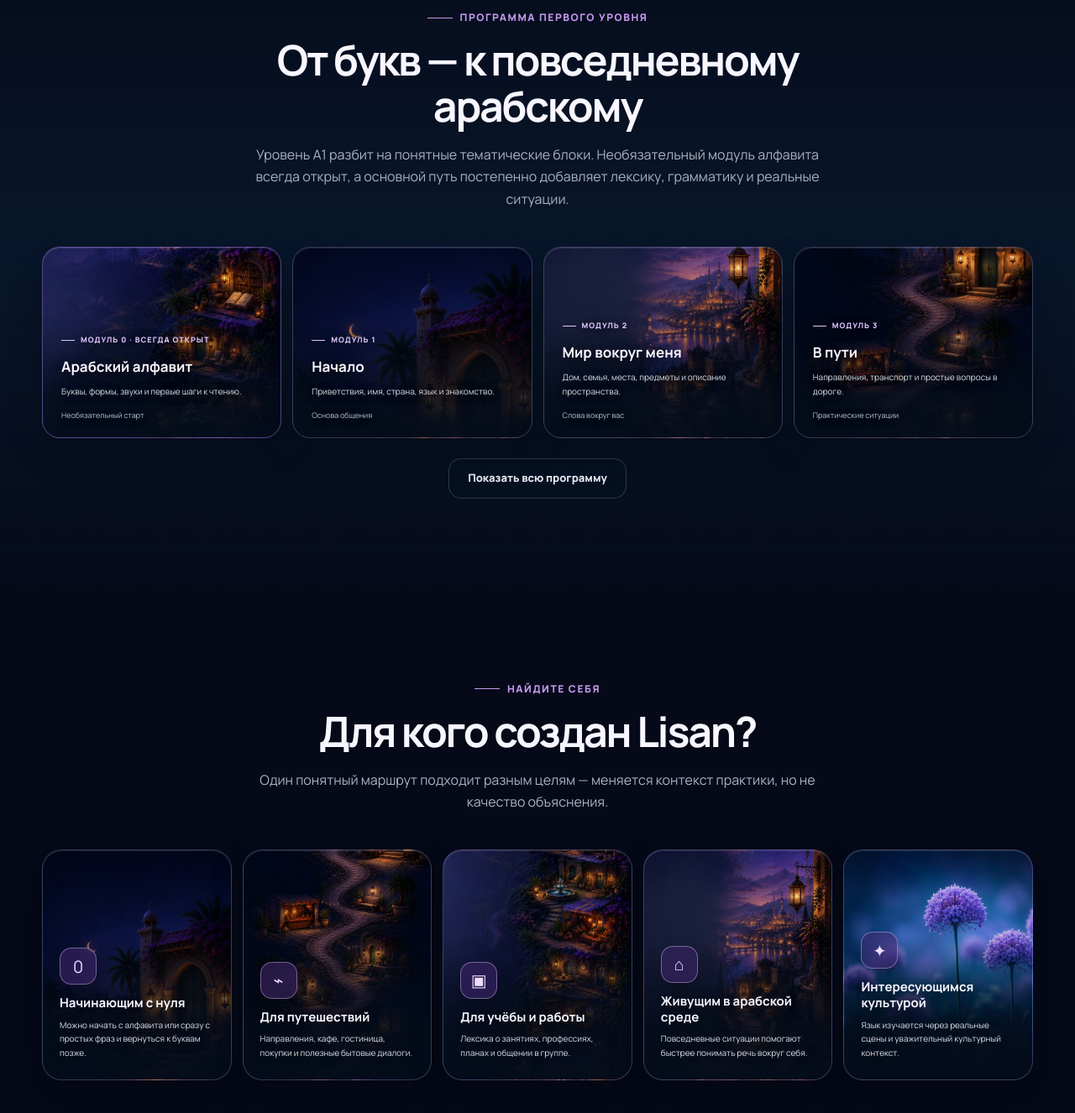
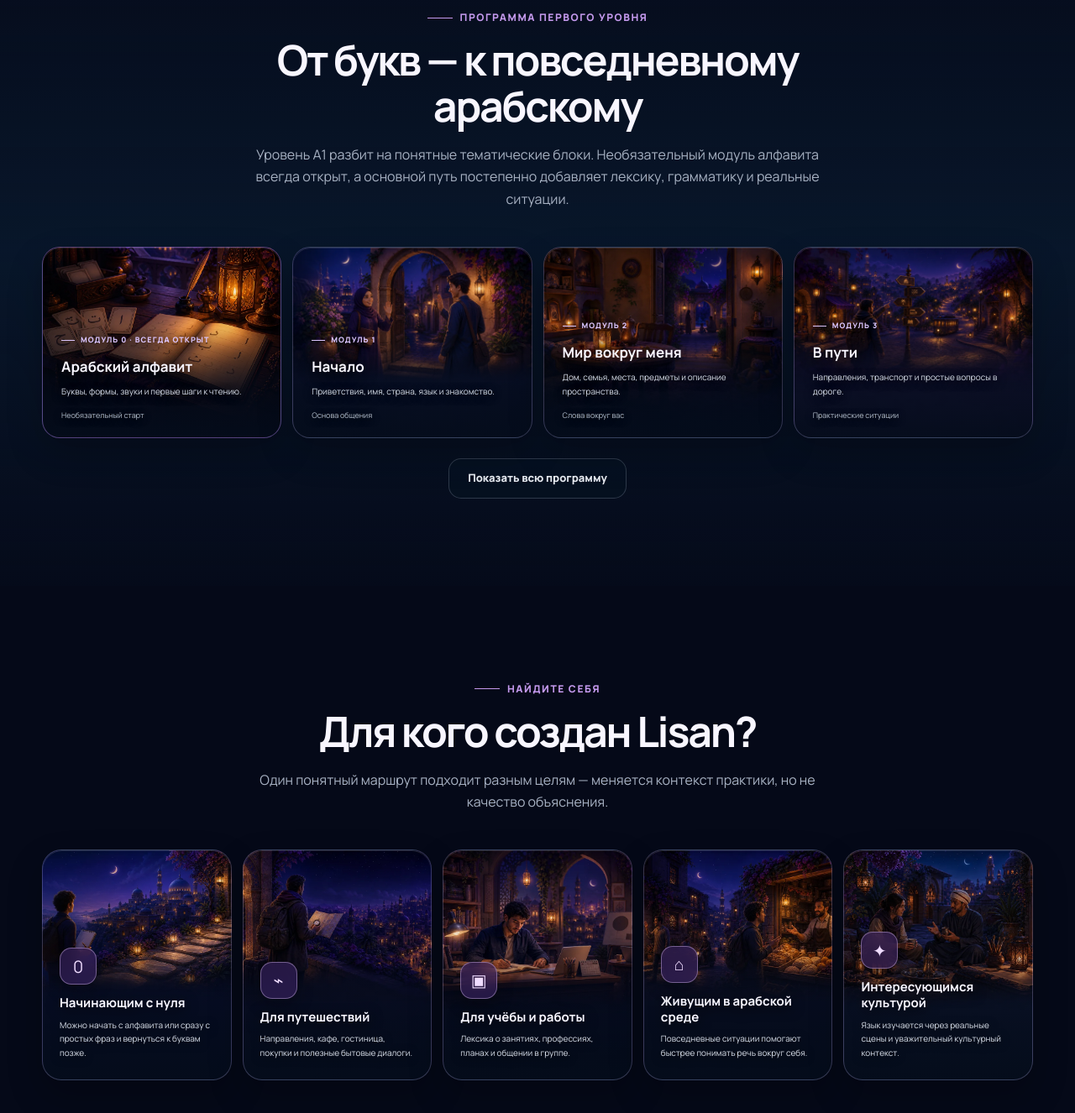
Before and after one commit to ayhamrabea/lisan-landingPgae, a plain HTML site: page index.html in a window 1280 px wide. Shown: the part 6284-7610 px from the top of the page at 84% size. Drawn offline with Linux system fonts and the light colour scheme.

Commit message:
Create topic-specific Lisan card artwork

```diff
--- a/index.html
+++ b/index.html
@@ -323,7 +323,7 @@
 
     .curriculum { overflow: hidden; background: linear-gradient(180deg, rgba(13,39,64,.06), rgba(13,39,64,.46), rgba(13,39,64,.06)); }
     .module-grid { display: grid; grid-template-columns: repeat(4, 1fr); gap: 13px; }
-    .module-card { position: relative; isolation: isolate; min-height: 228px; display: grid; align-content: end; padding: 22px 22px 47px; overflow: hidden; border: 1px solid rgba(181,175,232,.28); border-radius: 21px; background-color: #07182a; background-image: linear-gradient(180deg, rgba(4,12,26,.03) 0%, rgba(4,12,26,.12) 38%, rgba(4,12,26,.86) 77%, rgba(4,12,26,.98) 100%), var(--card-bg); background-position: center, var(--card-pos, center); background-size: cover, cover; background-repeat: no-repeat; box-shadow: 0 18px 42px rgba(0,0,0,.24); transition: transform .23s, border-color .23s, box-shadow .23s; }
+    .module-card { position: relative; isolation: isolate; min-height: 228px; display: grid; align-content: end; padding: 22px 22px 47px; overflow: hidden; border: 1px solid rgba(181,175,232,.28); border-radius: 21px; background-color: #07182a; background-image: linear-gradient(180deg, rgba(4,12,26,.01) 0%, rgba(4,12,26,.06) 42%, rgba(4,12,26,.64) 76%, rgba(4,12,26,.9) 100%), var(--card-bg); background-position: center, var(--card-pos, center); background-size: cover, cover; background-repeat: no-repeat; box-shadow: 0 18px 42px rgba(0,0,0,.24); transition: transform .23s, border-color .23s, box-shadow .23s; }
     .module-card:hover { transform: translateY(-5px); border-color: rgba(197,154,238,.58); box-shadow: 0 23px 52px rgba(0,0,0,.34); }
     .module-card::before { content: ""; position: absolute; z-index: 0; inset: 0; pointer-events: none; border-radius: inherit; box-shadow: inset 0 1px rgba(255,255,255,.12); }
     .module-card::after { display: none; }
@@ -337,7 +337,7 @@
     .program-actions { display: flex; justify-content: center; margin-top: 24px; }
 
     .audience-grid { display: grid; grid-template-columns: repeat(5, 1fr); gap: 13px; }
-    .audience-card { position: relative; isolation: isolate; min-height: 275px; display: flex; flex-direction: column; justify-content: flex-end; padding: 24px 20px; overflow: hidden; border: 1px solid rgba(181,175,232,.28); border-radius: 23px; background-color: #07182a; background-image: linear-gradient(180deg, rgba(4,12,26,.02) 0%, rgba(4,12,26,.1) 37%, rgba(4,12,26,.88) 76%, rgba(4,12,26,.99) 100%), var(--card-bg); background-position: center, var(--card-pos, center); background-size: cover, cover; background-repeat: no-repeat; box-shadow: 0 18px 42px rgba(0,0,0,.24); transition: transform .23s, border-color .23s, box-shadow .23s; }
+    .audience-card { position: relative; isolation: isolate; min-height: 275px; display: flex; flex-direction: column; justify-content: flex-end; padding: 24px 20px; overflow: hidden; border: 1px solid rgba(181,175,232,.28); border-radius: 23px; background-color: #07182a; background-image: linear-gradient(180deg, rgba(4,12,26,.01) 0%, rgba(4,12,26,.05) 42%, rgba(4,12,26,.68) 77%, rgba(4,12,26,.92) 100%), var(--card-bg); background-position: center, var(--card-pos, center); background-size: cover, cover; background-repeat: no-repeat; box-shadow: 0 18px 42px rgba(0,0,0,.24); transition: transform .23s, border-color .23s, box-shadow .23s; }
     .audience-card:hover { transform: translateY(-5px); border-color: rgba(197,154,238,.58); box-shadow: 0 23px 52px rgba(0,0,0,.34); }
     .audience-card::before { content: ""; position: absolute; z-index: 0; inset: 0; pointer-events: none; border-radius: inherit; box-shadow: inset 0 1px rgba(255,255,255,.12); }
     .audience-card::after { display: none; }
@@ -755,14 +755,14 @@
           <p>Уровень A1 разбит на понятные тематические блоки. Необязательный модуль алфавита всегда открыт, а основной путь постепенно добавляет лексику, грамматику и реальные ситуации.</p>
         </div>
         <div class="module-grid">
-          <article class="module-card optional reveal" data-ar="أبجد" style="--card-bg:url('img/card-scenes/learning-city.jpg');--card-pos:72% 20%;"><span class="module-number">Модуль 0 · всегда открыт</span><h3>Арабский алфавит</h3><p>Буквы, формы, звуки и первые шаги к чтению.</p><span class="module-meta">Необязательный старт</span></article>
-          <article class="module-card reveal" data-ar="بداية" style="--card-bg:url('img/card-scenes/first-door.jpg');--card-pos:70% 31%;"><span class="module-number">Модуль 1</span><h3>Начало</h3><p>Приветствия, имя, страна, язык и знакомство.</p><span class="module-meta">Основа общения</span></article>
-          <article class="module-card reveal" data-ar="عالم" style="--card-bg:url('img/card-scenes/arabic-home.jpg');--card-pos:72% 42%;"><span class="module-number">Модуль 2</span><h3>Мир вокруг меня</h3><p>Дом, семья, места, предметы и описание пространства.</p><span class="module-meta">Слова вокруг вас</span></article>
-          <article class="module-card reveal" data-ar="طريق" style="--card-bg:url('img/card-scenes/learning-path.jpg');--card-pos:58% 22%;"><span class="module-number">Модуль 3</span><h3>В пути</h3><p>Направления, транспорт и простые вопросы в дороге.</p><span class="module-meta">Практические ситуации</span></article>
-          <article class="module-card reveal is-collapsed" data-ar="يومي" style="--card-bg:url('img/card-scenes/lisan-flowers.jpg');--card-pos:62% 52%;"><span class="module-number">Модуль 4</span><h3>Повседневная жизнь</h3><p>Распорядок, время, еда и привычные действия.</p><span class="module-meta">Каждый день</span></article>
-          <article class="module-card reveal is-collapsed" data-ar="دراسة" style="--card-bg:url('img/card-scenes/learning-city.jpg');--card-pos:80% 81%;"><span class="module-number">Модуль 5</span><h3>Учёба и работа</h3><p>Профессии, занятия, планы и общение в группе.</p><span class="module-meta">Учимся говорить о себе</span></article>
-          <article class="module-card reveal is-collapsed" data-ar="سفر" style="--card-bg:url('img/card-scenes/desert-journey.jpg');--card-pos:50% 48%;"><span class="module-number">Модуль 6</span><h3>Путешествия и ситуации</h3><p>Покупки, кафе, гостиница и полезные диалоги.</p><span class="module-meta">Арабский в действии</span></article>
-          <article class="module-card reveal is-collapsed" data-ar="A1" style="--card-bg:url('img/card-scenes/night-valley.jpg');--card-pos:50% 57%;"><span class="module-number">Финал уровня</span><h3>Итоговая проверка</h3><p>Собираем навыки вместе и видим, что уже получается.</p><span class="module-meta">Ваш результат A1</span></article>
+          <article class="module-card optional reveal" data-ar="أبجد" style="--card-bg:url('img/card-scenes-v2/module-alphabet.webp');"><span class="module-number">Модуль 0 · всегда открыт</span><h3>Арабский алфавит</h3><p>Буквы, формы, звуки и первые шаги к чтению.</p><span class="module-meta">Необязательный старт</span></article>
+          <article class="module-card reveal" data-ar="بداية" style="--card-bg:url('img/card-scenes-v2/module-beginning.webp');"><span class="module-number">Модуль 1</span><h3>Начало</h3><p>Приветствия, имя, страна, язык и знакомство.</p><span class="module-meta">Основа общения</span></article>
+          <article class="module-card reveal" data-ar="عالم" style="--card-bg:url('img/card-scenes-v2/module-world.webp');"><span class="module-number">Модуль 2</span><h3>Мир вокруг меня</h3><p>Дом, семья, места, предметы и описание пространства.</p><span class="module-meta">Слова вокруг вас</span></article>
+          <article class="module-card reveal" data-ar="طريق" style="--card-bg:url('img/card-scenes-v2/module-on-the-way.webp');"><span class="module-number">Модуль 3</span><h3>В пути</h3><p>Направления, транспорт и простые вопросы в дороге.</p><span class="module-meta">Практические ситуации</span></article>
+          <article class="module-card reveal is-collapsed" data-ar="يومي" style="--card-bg:url('img/card-scenes-v2/module-everyday.webp');"><span class="module-number">Модуль 4</span><h3>Повседневная жизнь</h3><p>Распорядок, время, еда и привычные действия.</p><span class="module-meta">Каждый день</span></article>
+          <article class="module-card reveal is-collapsed" data-ar="دراسة" style="--card-bg:url('img/card-scenes-v2/module-study-work.webp');"><span class="module-number">Модуль 5</span><h3>Учёба и работа</h3><p>Профессии, занятия, планы и общение в группе.</p><span class="module-meta">Учимся говорить о себе</span></article>
+          <article class="module-card reveal is-collapsed" data-ar="سفر" style="--card-bg:url('img/card-scenes-v2/module-travel-situations.webp');"><span class="module-number">Модуль 6</span><h3>Путешествия и ситуации</h3><p>Покупки, кафе, гостиница и полезные диалоги.</p><span class="module-meta">Арабский в действии</span></article>
+          <article class="module-card reveal is-collapsed" data-ar="A1" style="--card-bg:url('img/card-scenes-v2/module-final-check.webp');"><span class="module-number">Финал уровня</span><h3>Итоговая проверка</h3><p>Собираем навыки вместе и видим, что уже получается.</p><span class="module-meta">Ваш результат A1</span></article>
         </div>
         <p class="swipe-hint">Листайте модули в сторону</p>
         <div class="program-actions reveal"><button class="button button-ghost" id="programToggle" type="button" aria-expanded="false">Показать всю программу</button></div>
@@ -773,11 +773,11 @@
       <div class="wrap">
         <div class="section-head center reveal"><span class="kicker">Найдите себя</span><h2>Для кого создан Lisan?</h2><p>Один понятный маршрут подходит разным целям — меняется контекст практики, но не качество объяснения.</p></div>
         <div class="audience-grid">
-          <article class="audience-card reveal" data-ar="بداية" style="--card-bg:url('img/card-scenes/first-door.jpg');--card-pos:70% 27%;"><span class="audience-icon">0</span><h3>Начинающим с нуля</h3><p>Можно начать с алфавита или сразу с простых фраз и вернуться к буквам позже.</p></article>
-          <article class="audience-card reveal" data-ar="سفر" style="--card-bg:url('img/card-scenes/learning-path.jpg');--card-pos:58% 49%;"><span class="audience-icon">⌁</span><h3>Для путешествий</h3><p>Направления, кафе, гостиница, покупки и полезные бытовые диалоги.</p></article>
-          <article class="audience-card reveal" data-ar="دراسة" style="--card-bg:url('img/card-scenes/learning-city.jpg');--card-pos:78% 82%;"><span class="audience-icon">▣</span><h3>Для учёбы и работы</h3><p>Лексика о занятиях, профессиях, планах и общении в группе.</p></article>
-          <article class="audience-card reveal" data-ar="حياة" style="--card-bg:url('img/card-scenes/arabic-home.jpg');--card-pos:72% 44%;"><span class="audience-icon">⌂</span><h3>Живущим в арабской среде</h3><p>Повседневные ситуации помогают быстрее понимать речь вокруг себя.</p></article>
-          <article class="audience-card reveal" data-ar="ثقافة" style="--card-bg:url('img/card-scenes/lisan-flowers.jpg');--card-pos:64% 50%;"><span class="audience-icon">✦</span><h3>Интересующимся культурой</h3><p>Язык изучается через реальные сцены и уважительный культурный контекст.</p></article>
+          <article class="audience-card reveal" data-ar="بداية" style="--card-bg:url('img/card-scenes-v2/audience-beginner.webp');"><span class="audience-icon">0</span><h3>Начинающим с нуля</h3><p>Можно начать с алфавита или сразу с простых фраз и вернуться к буквам позже.</p></article>
+          <article class="audience-card reveal" data-ar="سفر" style="--card-bg:url('img/card-scenes-v2/audience-travel.webp');"><span class="audience-icon">⌁</span><h3>Для путешествий</h3><p>Направления, кафе, гостиница, покупки и полезные бытовые диалоги.</p></article>
+          <article class="audience-card reveal" data-ar="دراسة" style="--card-bg:url('img/card-scenes-v2/audience-study-work.webp');"><span class="audience-icon">▣</span><h3>Для учёбы и работы</h3><p>Лексика о занятиях, профессиях, планах и общении в группе.</p></article>
+          <article class="audience-card reveal" data-ar="حياة" style="--card-bg:url('img/card-scenes-v2/audience-arab-environment.webp');"><span class="audience-icon">⌂</span><h3>Живущим в арабской среде</h3><p>Повседневные ситуации помогают быстрее понимать речь вокруг себя.</p></article>
+          <article class="audience-card reveal" data-ar="ثقافة" style="--card-bg:url('img/card-scenes-v2/audience-culture.webp');"><span class="audience-icon">✦</span><h3>Интересующимся культурой</h3><p>Язык изучается через реальные сцены и уважительный культурный контекст.</p></article>
         </div>
         <p class="swipe-hint">Листайте карточки в сторону</p>
       </div>
```
Also changed, not shown: img/card-scenes-v2/audience-arab-environment.webp (added), img/card-scenes-v2/audience-beginner.webp (added), img/card-scenes-v2/audience-culture.webp (added), img/card-scenes-v2/audience-study-work.webp (added), img/card-scenes-v2/audience-travel.webp (added), img/card-scenes-v2/module-alphabet.webp (added), img/card-scenes-v2/module-beginning.webp (added), img/card-scenes-v2/module-everyday.webp (added), img/card-scenes-v2/module-final-check.webp (added), img/card-scenes-v2/module-on-the-way.webp (added), img/card-scenes-v2/module-study-work.webp (added), img/card-scenes-v2/module-travel-situations.webp (added), img/card-scenes-v2/module-world.webp (added).
